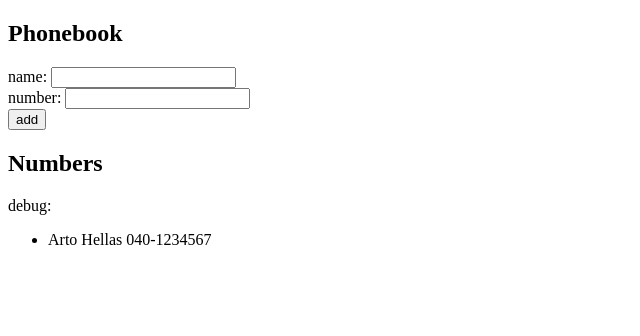
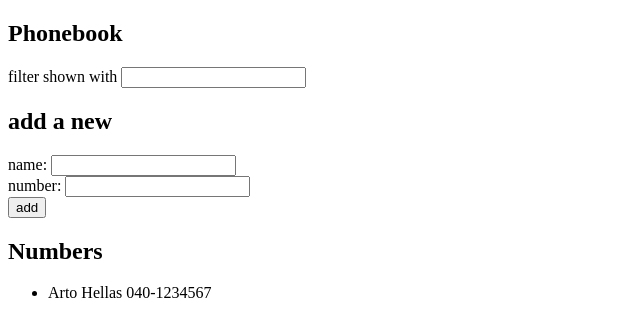
Before and after one commit to eleekku/full_stack_open, a React (Vite) app in the folder part2/puhelinluettelo/: page / in a window 1280 px wide. Shown: the top 336 px of the page, without its empty margins (0-640 px from the left). Built offline with nearby package versions, Linux system fonts and the light colour scheme.

Commit message:
puhelinluettelo done

```diff
--- a/part2/puhelinluettelo/src/App.jsx
+++ b/part2/puhelinluettelo/src/App.jsx
@@ -1,17 +1,15 @@
 import { useState } from 'react'
+
+const Filter = ({ filter, setFilter }) => {
+  return (
+    <div>filter shown with <input value={filter} onChange={(event) => setFilter(event.target.value)}/></div>
+  )
+}
 
 const Persons = ({ person }) => {
   return (
     <li>{person.name} {person.number}</li>
   )
-}
-
-const handleNewNumber = (event, setNewNumber) => {
-  setNewNumber(event.target.value)
-}
-
-const handleNewName = (event, setNewName) => {
-  setNewName(event.target.value)
 }
 
 const addPerson = (event, persons, setPersons, newName, setNewName, newNumber, setNewNumber) => {
@@ -42,10 +40,29 @@ const App = () => {
   ])
   const [newName, setNewName] = useState('')
   const [newNumber, setNewNumber] = useState('')
+  const [filter, setFilter] = useState('')
+
+  const handleNewNumber = (event, setNewNumber) => {
+    setNewNumber(event.target.value)
+  }
+
+  const handleNewName = (event, setNewName) => {
+    setNewName(event.target.value)
+  }
+
+  const handleFilter = (event, setFilter) => {
+    setFilter(event.target.value)
+  }
+
+  const personsToShow = filter === ''
+    ? persons
+    : persons.filter(person => person.name.toLowerCase().includes(filter.toLowerCase()))
 
   return (
     <div>
       <h2>Phonebook</h2>
+      <Filter filter={filter} setFilter={setFilter} />
+      <h2>add a new</h2>
       <form onSubmit={(event) => addPerson(event, persons, setPersons, newName, setNewName, newNumber, setNewNumber)}>
         <div>
           name: <input value={newName} onChange={(event) => handleNewName(event, setNewName)} />
@@ -58,9 +75,8 @@ const App = () => {
         </div>
       </form>
       <h2>Numbers</h2>
-      <div>debug: {newName}</div>
       <ul>
-        {persons.map(person => <Persons key={person.name} person={person} />)}
+        {personsToShow.map(person => <Persons key={person.name} person={person} />)}
       </ul>
     </div>
   )
```
